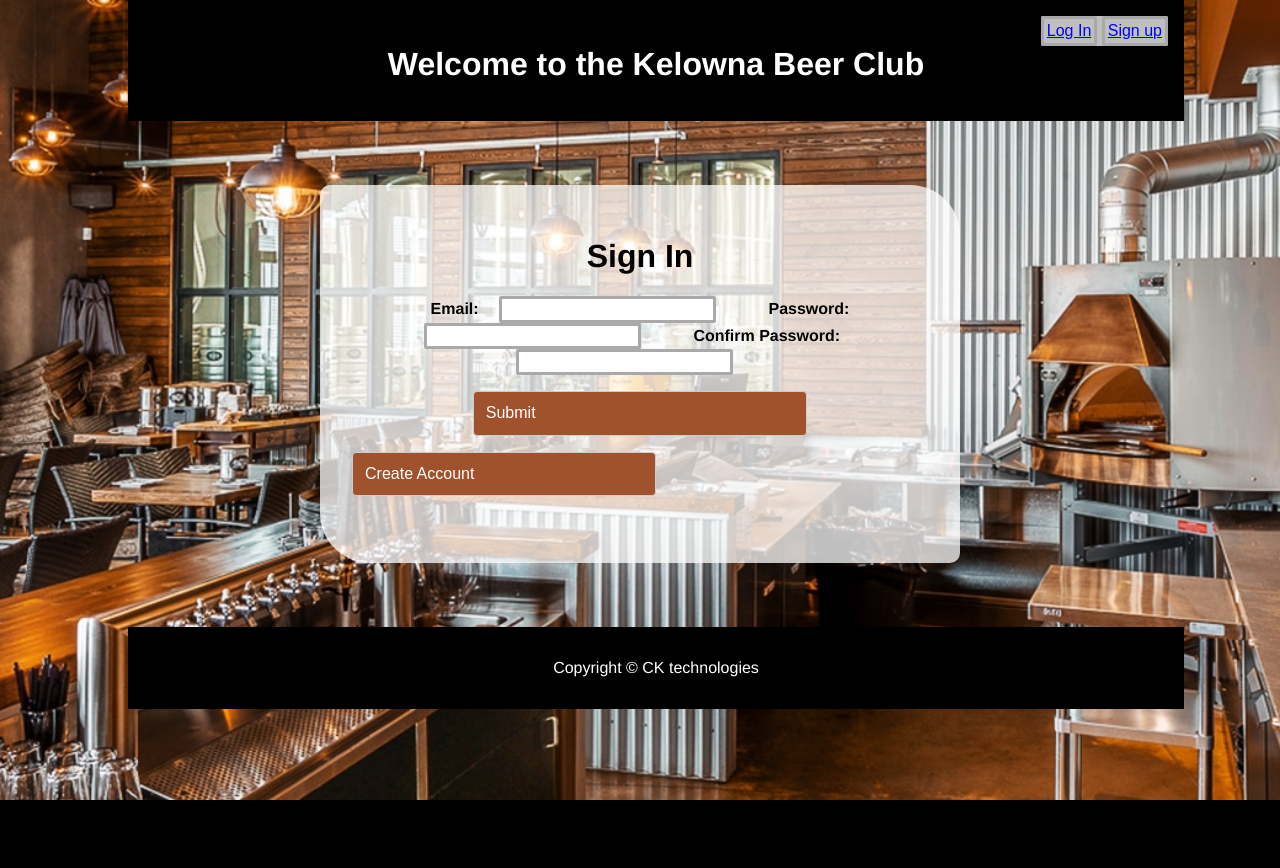
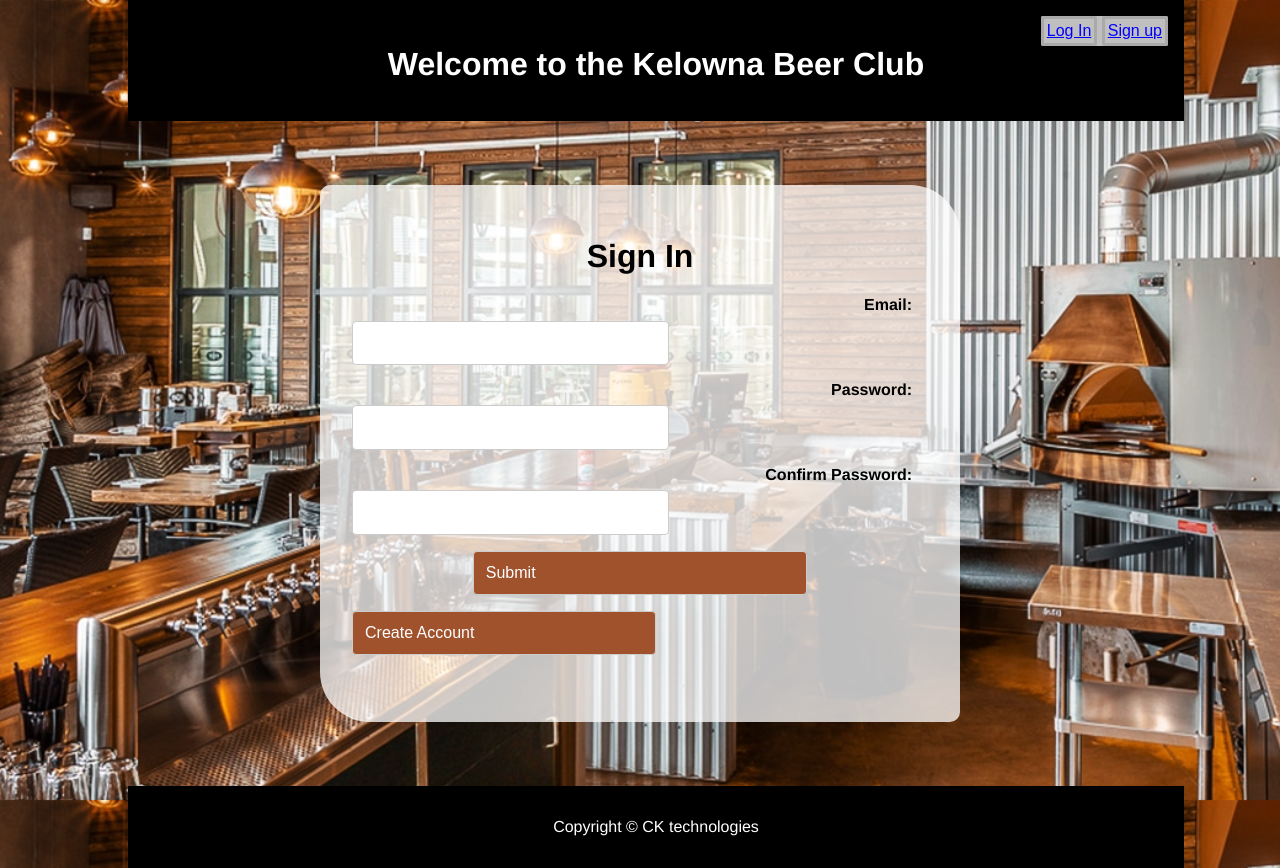
Before and after one commit to ClayGale/213KBCdemo, a PHP site: page /login.php in a window 1280 px wide. Before the commit the page ends 800 px from the top, so only its background shows below. Run offline with PHP 8.4, Linux system fonts and the light colour scheme; some libraries are stand-ins or nearby versions.

Commit message:
Update beer.css

```diff
--- a/beer.css
+++ b/beer.css
@@ -232,8 +232,11 @@ main {
     padding: 10px 35px;
     font-size: 18px;
 }
+form > label {
+    display: block;
+}
 
-form > input:not([type=radio]), .nicebutton {
+form input:not([type=radio]), .nicebutton {
     display: block;
     width: 55%;
     padding: 12px;
@@ -244,7 +247,7 @@ form > input:not([type=radio]), .nicebutton {
     margin-bottom: 16px;
     text-align: left;
 }
-form>input[type=submit]:not([type=radio]), .nicebutton {
+form input[type=submit]:not([type=radio]), .nicebutton {
     background-color: #a0522d;
     color: white;
 }
```
